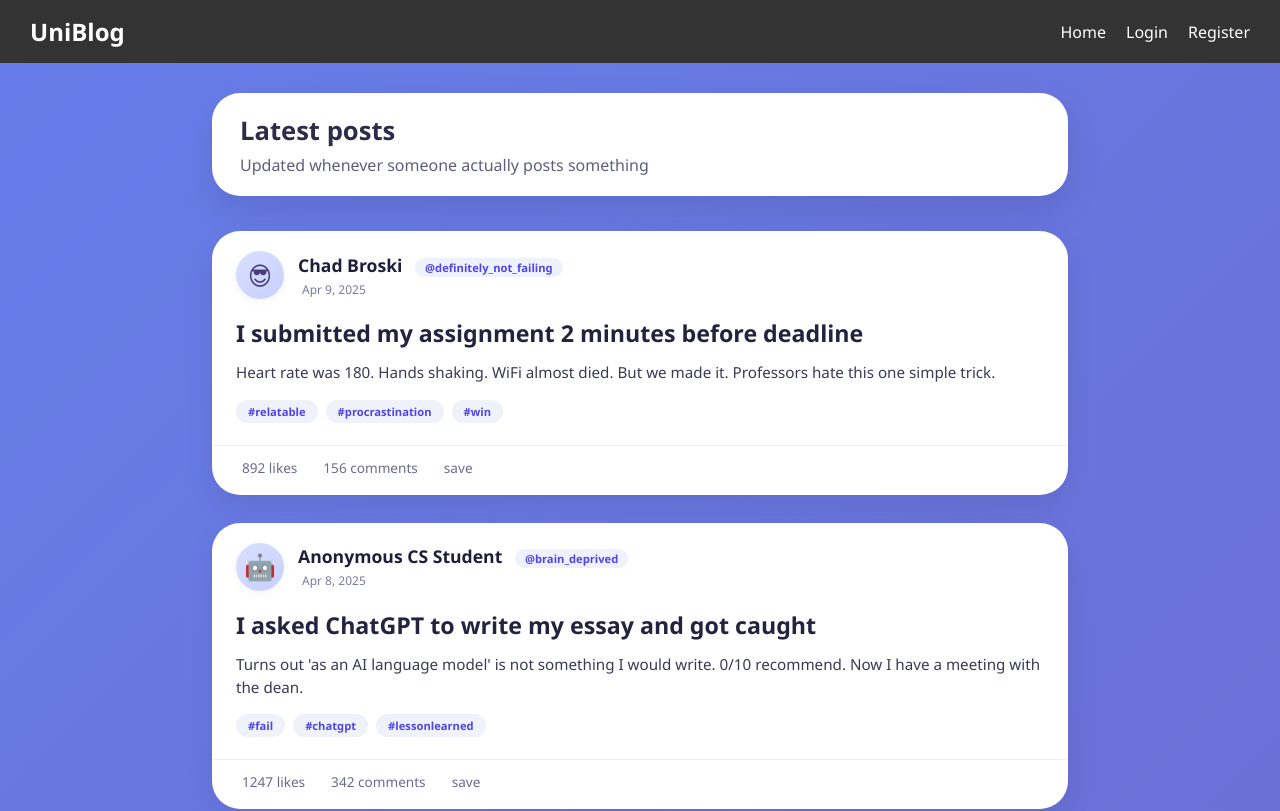
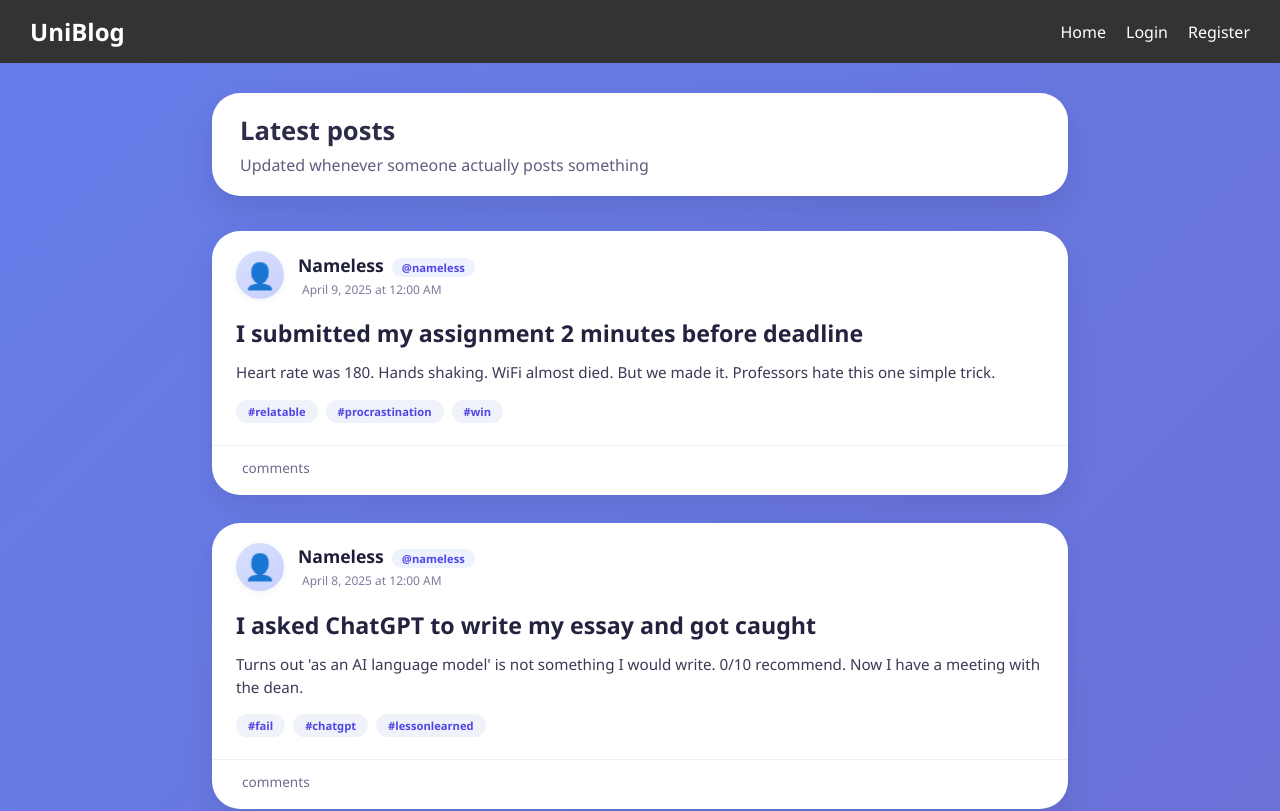
Before and after one commit to SqnkaBG/uniblog, a React (Create React App) app: page / in a window 1280 px wide. Shown: the top 811 px of the page. Built offline with nearby package versions, Linux system fonts and the light colour scheme; data requests are answered from the project's data file; the HTML template or start-up script is replaced by a standard one.

Commit message:
Working addPost
It works now :D

```diff
--- a/src/db/db.json
+++ b/src/db/db.json
@@ -13,8 +13,8 @@
       "email": "258knr@unibit.bg",
       "password": "P@rola123456",
       "username": "sqnkabg",
-      "avatar": "👤",
-      "bio": "",
+      "avatar": "s",
+      "bio": "saf",
       "posts": [],
       "id": "p3EZEJA"
     },
@@ -31,231 +31,272 @@
   "posts": [
     {
       "id": "p1",
-      "author": "Chad Broski",
-      "authorUsername": "definitely_not_failing",
-      "avatarEmoji": "😎",
-      "date": "Apr 9, 2025",
+      "userID": "Dbuyx-Na5gg",
+      "date": "2025-04-09T00:00:00.000Z",
       "title": "I submitted my assignment 2 minutes before deadline",
       "body": "Heart rate was 180. Hands shaking. WiFi almost died. But we made it. Professors hate this one simple trick.",
-      "tags": ["#relatable", "#procrastination", "#win"],
-      "likes": 892,
-      "comments": 156
+      "tags": [
+        "#relatable",
+        "#procrastination",
+        "#win"
+      ],
+      "comments": []
     },
     {
       "id": "p2",
-      "author": "Anonymous CS Student",
-      "authorUsername": "brain_deprived",
-      "avatarEmoji": "🤖",
-      "date": "Apr 8, 2025",
+      "userID": "Dbuyx-Na5gg",
+      "date": "2025-04-08T00:00:00.000Z",
       "title": "I asked ChatGPT to write my essay and got caught",
       "body": "Turns out 'as an AI language model' is not something I would write. 0/10 recommend. Now I have a meeting with the dean.",
-      "tags": ["#fail", "#chatgpt", "#lessonlearned"],
-      "likes": 1247,
-      "comments": 342
+      "tags": [
+        "#fail",
+        "#chatgpt",
+        "#lessonlearned"
+      ],
+      "comments": []
     },
     {
       "id": "p3",
-      "author": "Sleepy Student",
-      "authorUsername": "need_nap",
-      "avatarEmoji": "😴",
-      "date": "Apr 7, 2025",
+      "userID": "Dbuyx-Na5gg",
+      "date": "2025-04-07T00:00:00.000Z",
       "title": "Who decided 8am classes should exist?",
       "body": "I want to have a conversation with that person. Outside. Right now. My 8am attendance is 20% and dropping. This is not a flex, it's a cry for help.",
-      "tags": ["#8am", "#ihatemornings", "#studentlife"],
-      "likes": 2156,
-      "comments": 423
+      "tags": [
+        "#8am",
+        "#ihatemornings",
+        "#studentlife"
+      ],
+      "comments": []
     },
     {
       "id": "p4",
-      "author": "Starving Student",
-      "authorUsername": "ramen_king",
-      "avatarEmoji": "🍜",
-      "date": "Apr 6, 2025",
+      "userID": "p3EZEJA",
+      "date": "2025-04-06T00:00:00.000Z",
       "title": "I survived a whole week on €10",
       "body": "Noodles, free coffee from the library, and stealing my roommate's snacks. The grind is real. Someone please buy me a meal. I will do your homework.",
-      "tags": ["#brokestudent", "#college", "#sendfood"],
-      "likes": 567,
-      "comments": 89
+      "tags": [
+        "#brokestudent",
+        "#college",
+        "#sendfood"
+      ],
+      "comments": []
     },
     {
       "id": "p5",
-      "author": "Gym Bro",
-      "authorUsername": "leg_day_skipper",
-      "avatarEmoji": "💪",
-      "date": "Apr 5, 2025",
+      "userID": "p3EZEJA",
+      "date": "2025-04-05T00:00:00.000Z",
       "title": "I finally went to the gym after saying I would for 6 months",
       "body": "Can't move my arms. Can't feel my legs. Wrote this with my nose. Worth it though. Maybe. Ask me again tomorrow.",
-      "tags": ["#gym", "#newyearresolution", "#pain"],
-      "likes": 423,
-      "comments": 67
+      "tags": [
+        "#gym",
+        "#newyearresolution",
+        "#pain"
+      ],
+      "comments": []
     },
     {
       "id": "p6",
-      "author": "That One Group Member",
-      "authorUsername": "did_nothing",
-      "avatarEmoji": "🙃",
-      "date": "Apr 4, 2025",
+      "userID": "Dbuyx-Na5gg",
+      "date": "2025-04-04T00:00:00.000Z",
       "title": "My group project partner just texted 'can u do my part?'",
       "body": "Bro. The presentation is in 2 hours. You had 3 weeks. I'm putting your name on the slide but not saying a word. The professor will know.",
-      "tags": ["#groupprojects", "#teamwork", "#rage"],
-      "likes": 1876,
-      "comments": 345
+      "tags": [
+        "#groupprojects",
+        "#teamwork",
+        "#rage"
+      ],
+      "comments": []
     },
     {
       "id": "p7",
-      "author": "IT Support",
-      "authorUsername": "did_you_turn_it_off",
-      "avatarEmoji": "🖥️",
-      "date": "Apr 2, 2025",
+      "userID": "Dbuyx-Na5gg",
+      "date": "2025-04-02T00:00:00.000Z",
       "title": "PSA: Please stop putting pizza in the CD drive",
       "body": "That is not a cup holder. That is not a pizza warmer. I don't know why this needs to be said but here we are. Three laptops this week alone.",
-      "tags": ["#itsupport", "#common sense", "#help"],
-      "likes": 2891,
-      "comments": 401
+      "tags": [
+        "#itsupport",
+        "#common sense",
+        "#help"
+      ],
+      "comments": []
     },
     {
       "id": "p8",
-      "author": "The Library Guy",
-      "authorUsername": "shhhh",
-      "avatarEmoji": "📚",
-      "date": "Apr 10, 2025",
+      "userID": "Dbuyx-Na5gg",
+      "date": "2025-04-10T00:00:00.000Z",
       "title": "Someone just microwaved fish in the library",
       "body": "There are no words. We need to talk about basic human decency. The entire third floor smells like a seafood market. I'm writing this from the bathroom hiding.",
-      "tags": ["#library", "#war crimes", "#why"],
-      "likes": 3456,
-      "comments": 892
+      "tags": [
+        "#library",
+        "#war crimes",
+        "#why"
+      ],
+      "comments": []
     },
     {
       "id": "p9",
-      "author": "Parking Nightmare",
-      "authorUsername": "still_looking",
-      "avatarEmoji": "🚗",
-      "date": "Apr 10, 2025",
+      "userID": "Dbuyx-Na5gg",
+      "date": "2025-04-10T00:00:00.000Z",
       "title": "Been circling the parking lot for 45 minutes",
       "body": "I've seen three fights, two breakups, and a guy crying. There are no spots. I'm considering just driving into the sun. Tuition pays for what exactly?",
-      "tags": ["#parking", "#campusproblems", "#sendhelp"],
-      "likes": 2891,
-      "comments": 567
+      "tags": [
+        "#parking",
+        "#campusproblems",
+        "#sendhelp"
+      ],
+      "comments": []
     },
     {
       "id": "p10",
-      "author": "Dining Hall Detective",
-      "authorUsername": "mystery_meat",
-      "avatarEmoji": "🍽️",
-      "date": "Apr 9, 2025",
+      "userID": "Dbuyx-Na5gg",
+      "date": "2025-04-09T00:00:00.000Z",
       "title": "What IS this on my plate?",
       "body": "It's brown. It's wet. It's moving slightly. I asked the lunch lady what it was. She just smiled. I'm scared. Someone adopt me off campus.",
-      "tags": ["#dininghall", "#food?", "#call my mom"],
-      "likes": 1876,
-      "comments": 423
+      "tags": [
+        "#dininghall",
+        "#food?",
+        "#call my mom"
+      ],
+      "comments": []
     },
     {
       "id": "p11",
-      "author": "Group Project Survivor",
-      "authorUsername": "did_everything",
-      "avatarEmoji": "😭",
-      "date": "Apr 8, 2025",
+      "userID": "Dbuyx-Na5gg",
+      "date": "2025-04-08T00:00:00.000Z",
       "title": "My group members haven't responded in 2 weeks",
       "body": "Presentation is tomorrow. I've done 100% of the work. Their names are on the slides but I'm about to photoshop them out. Watch me.",
-      "tags": ["#groupprojects", "#betrayal", "#snapped"],
-      "likes": 4123,
-      "comments": 891
+      "tags": [
+        "#groupprojects",
+        "#betrayal",
+        "#snapped"
+      ],
+      "comments": []
     },
     {
       "id": "p12",
-      "author": "Coffee Addict",
-      "authorUsername": "needs_iv_drip",
-      "avatarEmoji": "☕",
-      "date": "Apr 7, 2025",
+      "userID": "Dbuyx-Na5gg",
+      "date": "2025-04-07T00:00:00.000Z",
       "title": "The campus coffee machine is broken again",
       "body": "This is not a drill. People are panicking. Someone just offered me $20 for my cold leftover coffee. I said no. Pray for us.",
-      "tags": ["#coffee", "#emergency", "#endtimes"],
-      "likes": 2341,
-      "comments": 456
+      "tags": [
+        "#coffee",
+        "#emergency",
+        "#endtimes"
+      ],
+      "comments": []
     },
     {
       "id": "p13",
-      "author": "Dorm Life Expert",
-      "authorUsername": "thin_walls",
-      "avatarEmoji": "🏠",
-      "date": "Apr 6, 2025",
+      "userID": "Dbuyx-Na5gg",
+      "date": "2025-04-06T00:00:00.000Z",
       "title": "My roommate's alarm has been ringing for 2 hours",
       "body": "He's not here. He left for class. In the end I broke his phone in half and peace has finally been granted to me. Don't know what he's gonna do about the phone though.",
-      "tags": ["#roommate", "#noise", "#help"],
-      "likes": 1567,
-      "comments": 234
+      "tags": [
+        "#roommate",
+        "#noise",
+        "#help"
+      ],
+      "comments": []
     },
     {
       "id": "p14",
-      "author": "Laundry Room Victim",
-      "authorUsername": "socks_thief",
-      "avatarEmoji": "🧺",
-      "date": "Apr 5, 2025",
+      "userID": "Dbuyx-Na5gg",
+      "date": "2025-04-05T00:00:00.000Z",
       "title": "Someone took my clothes out mid cycle",
       "body": "They were wet. Just threw them on the floor like an animal. I'm sitting here watching my underwear on the dirty floor. Who raised you?",
-      "tags": ["#laundry", "#war", "#unspoken rules"],
-      "likes": 987,
-      "comments": 143
+      "tags": [
+        "#laundry",
+        "#war",
+        "#unspoken rules"
+      ],
+      "comments": []
     },
     {
       "id": "p15",
-      "author": "Printer Enemy #1",
-      "authorUsername": "pc_load_letter",
-      "avatarEmoji": "🖨️",
-      "date": "Apr 3, 2025",
+      "userID": "Dbuyx-Na5gg",
+      "date": "2025-04-03T00:00:00.000Z",
       "title": "The campus printer hates me personally",
       "body": "I've tried everything. Restarted it. Swore at it. Cried in front of it. It prints everyone else's stuff but mine. I think it's sentient and evil.",
-      "tags": ["#printer", "#technology", "#enemies"],
-      "likes": 1345,
-      "comments": 278
+      "tags": [
+        "#printer",
+        "#technology",
+        "#enemies"
+      ],
+      "comments": []
     },
     {
       "id": "p16",
-      "author": "Finals Week Warrior",
-      "authorUsername": "no_sleep",
-      "avatarEmoji": "📖",
-      "date": "Apr 2, 2025",
+      "userID": "Dbuyx-Na5gg",
+      "date": "2025-04-02T00:00:00.000Z",
       "title": "Haven't slept in 48 hours AMA",
       "body": "Ask me anything. I'm hallucinating. I think the chair just waved at me. My notes say 'potato' written 47 times. I don't know why.",
-      "tags": ["#finals", "#nosleep", "#send an ambulance"],
-      "likes": 3210,
-      "comments": 789
+      "tags": [
+        "#finals",
+        "#nosleep",
+        "#send an ambulance"
+      ],
+      "comments": []
     },
     {
       "id": "p17",
-      "author": "Moodle Hater",
-      "authorUsername": "0_points",
-      "avatarEmoji": "🇲",
-      "date": "Apr 1, 2025",
+      "userID": "Dbuyx-Na5gg",
+      "date": "2025-04-01T00:00:00.000Z",
       "title": "Moodle just went down 1 hour before deadline",
       "body": "This is not a drill. 300 people in the group chat are panicking. Someone is crying on Google Meet. The professors better accept email submissions or there will be riots.",
-      "tags": ["#moodle", "#deadline", "#chaos"],
-      "likes": 5678,
-      "comments": 1234
+      "tags": [
+        "#moodle",
+        "#deadline",
+        "#chaos"
+      ],
+      "comments": []
     },
     {
       "id": "p18",
-      "author": "Commuter Struggles",
-      "authorUsername": "train_late_again",
-      "avatarEmoji": "🚆",
-      "date": "Mar 31, 2025",
+      "userID": "Dbuyx-Na5gg",
+      "date": "2025-03-31T00:00:00.000Z",
       "title": "My train is delayed by 90 minutes",
       "body": "The professor said 'if you're late don't bother coming.' It's not my fault. I've been on this platform since 5am. I'm becoming one with the bench.",
-      "tags": ["#commuter", "#publictransit", "#fml"],
-      "likes": 987,
-      "comments": 156
+      "tags": [
+        "#commuter",
+        "#publictransit",
+        "#fml"
+      ],
+      "comments": []
     },
     {
       "id": "p19",
-      "author": "Degree? Never Heard of Her",
-      "authorUsername": "switching_majors",
-      "avatarEmoji": "🤡",
-      "date": "Mar 30, 2025",
+      "userID": "Dbuyx-Na5gg",
+      "date": "2025-03-30T00:00:00.000Z",
       "title": "Just changed my major for the 4th time",
       "body": "Started in Engineering. Then Business. Then Psychology. Now Art History? I'm a junior. My advisor has given up on me. My parents don't know yet.",
-      "tags": ["#major", "#identitycrisis", "#lost"],
-      "likes": 1456,
-      "comments": 345
+      "tags": [
+        "#major",
+        "#identitycrisis",
+        "#lost"
+      ],
+      "comments": []
+    },
+    {
+      "userID": "p3EZEJA",
+      "date": "2026-04-13T14:08:16.172Z",
+      "title": "Da",
+      "body": "sdfgsgsdgsdfgsf",
+      "tags": [
+        "#afdg asfadf #dsgsdgsdg"
+      ],
+      "comments": [],
+      "id": "4uIss6i"
+    },
+    {
+      "userID": "p3EZEJA",
+      "date": "2026-04-13T18:05:49.731Z",
+      "title": "Test",
+      "body": "Hope it works :D",
+      "tags": [
+        "#firstHashTag"
+      ],
+      "comments": [],
+      "id": "FSJUGMo"
     }
   ]
 }
--- a/src/pages/addPost.js
+++ b/src/pages/addPost.js
@@ -1,62 +1,166 @@
-import { useState, useRef, useEffect } from "react";
+import { useState, useRef, useEffect, useContext } from "react";
 import "./addPost.css";
+import { useNavigate } from "react-router-dom";
+import { LoginContext } from "../App";
 
-//took the Facebook logic for div that can be edited by a user
 const AddPost = () => {
-  const [text, setText] = useState("");
-  const editorRef = useRef(null);
+  const [title, setTitle] = useState("");
+  const [tag, setTag] = useState("");
+  const [content, setContent] = useState("");
+  const [hashtags, sethashtags] = useState([]);
+
+  const titleRef = useRef(null);
+  const tagsRef = useRef(null);
+  const contentRef = useRef(null);
+
+  const navigate = useNavigate();
+  const { userId } = useContext(LoginContext);
 
   useEffect(() => {
-    if (editorRef.current) {
-      if (text === "") {
-        editorRef.current.classList.add("empty");
+    if (titleRef.current) {
+      if (title === "") {
+        titleRef.current.classList.add("empty");
       } else {
-        editorRef.current.classList.remove("empty");
+        titleRef.current.classList.remove("empty");
       }
     }
-  }, [text]);
+  }, [title]);
 
-  const handleInput = (e) => {
-    setText(e.currentTarget.innerText);
+  useEffect(() => {
+    if (tagsRef.current) {
+      if (tag === "") {
+        tagsRef.current.classList.add("empty");
+      } else {
+        tagsRef.current.classList.remove("empty");
+      }
+    }
+  }, [tag]);
+
+  useEffect(() => {
+    if (contentRef.current) {
+      if (content === "") {
+        contentRef.current.classList.add("empty");
+      } else {
+        contentRef.current.classList.remove("empty");
+      }
+    }
+  }, [content]);
+
+  const handleTitleInput = (e) => {
+    setTitle(e.currentTarget.innerText);
   };
 
-  const handleSubmit = (e) => {
+  const handleTagsInput = (e) => {
+    if (
+      e.currentTarget.innerText[e.currentTarget.innerText.length - 1] === "#" &&
+      e.currentTarget.innerText.length > 1
+    ) {
+      const inputData = e.currentTarget.innerText
+        .split(/[^A-Za-z0-9]+/)
+        .filter(Boolean)
+        .map((el) => (el = `#${el}`));
+
+      sethashtags(inputData);
+      console.log(hashtags);
+      e.currentTarget.innerText = inputData.join(" ") + " ";
+      const range = document.createRange();
+      const sel = window.getSelection();
+      range.selectNodeContents(e.currentTarget);
+      range.collapse(false);
+      sel.removeAllRanges();
+      sel.addRange(range);
+    }
+  };
+
+  const handleContentInput = (e) => {
+    setContent(e.currentTarget.innerText);
+  };
+
+  const handleSubmit = async (e) => {
     e.preventDefault();
-    if (text.trim() === "") return;
 
-    console.log("Post content:", text);
-    setText("");
-    if (editorRef.current) {
-      editorRef.current.innerText = "";
+    if (title.trim() === "") {
+      alert("Please add a title");
+      return;
+    }
+
+    if (content.trim() === "") {
+      alert("Please add content");
+      return;
+    }
+
+    const postData = {
+      userID: userId || "anonymous",
+      date: new Date().toISOString(),
+      title: title,
+      body: content,
+      tags: hashtags.length > 0 ? hashtags : [],
+      comments: [],
+    };
+
+    try {
+      const response = await fetch("http://localhost:3002/posts", {
+        method: "POST",
+        headers: {
+          "Content-Type": "application/json",
+        },
+        body: JSON.stringify(postData),
+      });
+
+      if (response.ok) {
+        alert("Post created successfully!");
+        navigate("/home");
+      } else {
+        alert("Failed to create post");
+      }
+    } catch (error) {
+      console.error("Error:", error);
+      alert("Something went wrong");
     }
   };
 
   return (
-    <div class="add-post-container">
-      <form class="add-post-form">
-        <h2 class="form-title">Create Post</h2>
+    <div className="add-post-container">
+      <form className="add-post-form" onSubmit={handleSubmit}>
+        <h2 className="form-title">Create Post</h2>
 
         <div
-          class="editor-title"
-          contenteditable="true"
+          ref={titleRef}
+          className="editor-title"
+          contentEditable="true"
+          onInput={handleTitleInput}
+          suppressContentEditableWarning={true}
           data-placeholder="Title"
         ></div>
 
         <div
-          class="editor-tags"
-          contenteditable="true"
-          data-placeholder="Tags (e.g., #technology, #coding)"
+          ref={tagsRef}
+          className="editor-tags"
+          contentEditable="true"
+          onInput={handleTagsInput}
+          suppressContentEditableWarning={true}
+          data-placeholder="Enter the tag name and then press # to make it as valid hashtag"
         ></div>
 
         <div
-          class="editor-content"
-          contenteditable="true"
+          ref={contentRef}
+          className="editor-content"
+          contentEditable="true"
+          onInput={handleContentInput}
+          suppressContentEditableWarning={true}
           data-placeholder="What's on your mind?"
         ></div>
 
-        <div class="form-actions">
-          <button type="submit" class="submit-btn">
-            <i class="fas fa-paper-plane"></i> Post
+        <div className="form-actions">
+          <button
+            type="button"
+            className="cancel-btn"
+            onClick={() => navigate("/home")}
+          >
+            Cancel
+          </button>
+          <button type="submit" className="submit-btn">
+            <i className="fas fa-paper-plane"></i> Post
           </button>
         </div>
       </form>
--- a/src/pages/home.css
+++ b/src/pages/home.css
@@ -82,6 +82,7 @@ body {
     box-shadow 0.2s;
   display: flex;
   align-items: center;
+  text-align: center;
   gap: 10px;
   box-shadow: 0 4px 10px rgba(0, 0, 0, 0.1);
   width: 18%;
--- a/src/pages/home.js
+++ b/src/pages/home.js
@@ -1,11 +1,13 @@
 import { useEffect, useState, useContext } from "react";
 import { LoginContext } from "../App";
 import "./home.css";
+import { useNavigate } from "react-router-dom";
 
 const HomePage = () => {
   const [posts, setPosts] = useState([]);
   const [loading, setLoading] = useState(true);
   const { isLoggedIn } = useContext(LoginContext);
+  const navigate = useNavigate();
 
   useEffect(() => {
     const fetchPosts = async () => {
@@ -35,7 +37,7 @@ const HomePage = () => {
       </div>
     );
   }
-
+  //No posts
   if (posts.length < 1) {
     return (
       <div className="home-container">
@@ -68,7 +70,12 @@ const HomePage = () => {
           <p>Updated whenever someone actually posts something</p>
         </div>
         {isLoggedIn ? (
-          <button className="create-post-btn">
+          <button
+            className="create-post-btn"
+            onClick={() => {
+              navigate("/addPost");
+            }}
+          >
             <i className="fas fa-pen-fancy"></i> Make a post
           </button>
         ) : (
@@ -80,15 +87,26 @@ const HomePage = () => {
         {posts.map((post) => (
           <div key={post.id} className="post-card">
             <div className="post-header">
-              <div className="avatar">{post.avatarEmoji}</div>
+              <div className="avatar">{`${post.avatarEmoji || "👤"}`}</div>
               <div className="post-author">
                 <h4>
-                  {post.author}{" "}
-                  <span className="post-badge">@{post.authorUsername}</span>
+                  {post.author}
+                  {"Nameless"}
+                  <span className="post-badge">
+                    @{post.authorUsername}
+                    {"nameless"}
+                  </span>
                 </h4>
                 <div className="post-meta">
                   <span>
-                    <i className="far fa-calendar-alt"></i> {post.date}
+                    <i className="far fa-calendar-alt"></i>{" "}
+                    {new Date(post.date).toLocaleDateString("en-BG", {
+                      day: "numeric",
+                      month: "long",
+                      year: "numeric",
+                      hour: "numeric",
+                      minute: "2-digit",
+                    })}
                   </span>
                 </div>
               </div>
@@ -105,15 +123,8 @@ const HomePage = () => {
               </div>
             </div>
             <div className="post-stats">
-              <span className="like-btn">
-                <i className="far fa-heart"></i>
-                {post.likes} likes
-              </span>
               <span>
                 <i className="far fa-comment"></i> {post.comments} comments
-              </span>
-              <span>
-                <i className="far fa-bookmark"></i> save
               </span>
             </div>
           </div>
```
